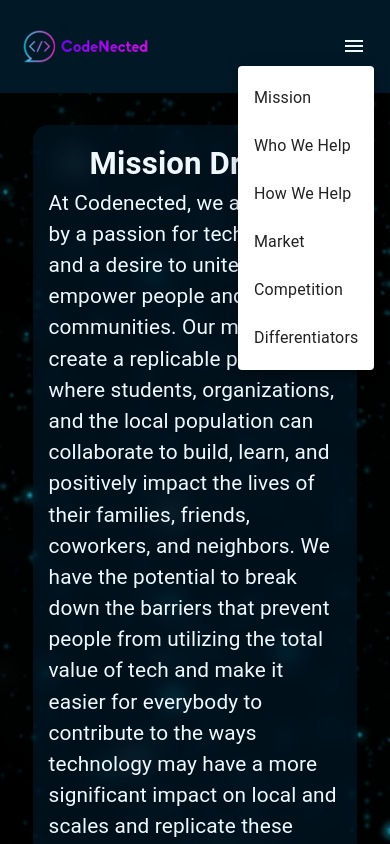
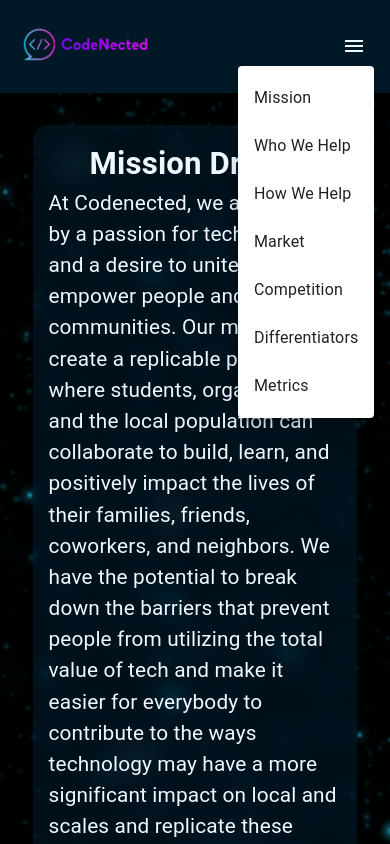
Before and after one commit to cdukedev/codenectedPitch, a React (Vite) app: page / in a window 390 px wide. Both pictures are taken after a click on the button "menu". Shown: the top 844 px of the page. Built offline with nearby package versions, Linux system fonts and the light colour scheme.

Commit message:
Included link back to home site

```diff
--- a/src/components/Header/Header.jsx
+++ b/src/components/Header/Header.jsx
@@ -30,7 +30,9 @@ const Header = () => {
 
   return (
     <header className="header">
-      <img className="header__img" src={logo} alt="Codenected Logo" />
+      <a href="https://www.codenected.live/">
+        <img className="header__img" src={logo} alt="Codenected Logo" />
+      </a>
       <nav className="header__nav">
         {isMobile && ( // Render the menu icon and the menu only if the screen is mobile
           <>
@@ -66,6 +68,9 @@ const Header = () => {
               <MenuItem onClick={() => handleMenuItemClick(5)}>
                 Differentiators
               </MenuItem>
+              <MenuItem onClick={() => handleMenuItemClick(6)}>
+                Metrics
+              </MenuItem>
             </Menu>
           </>
         )}
```
